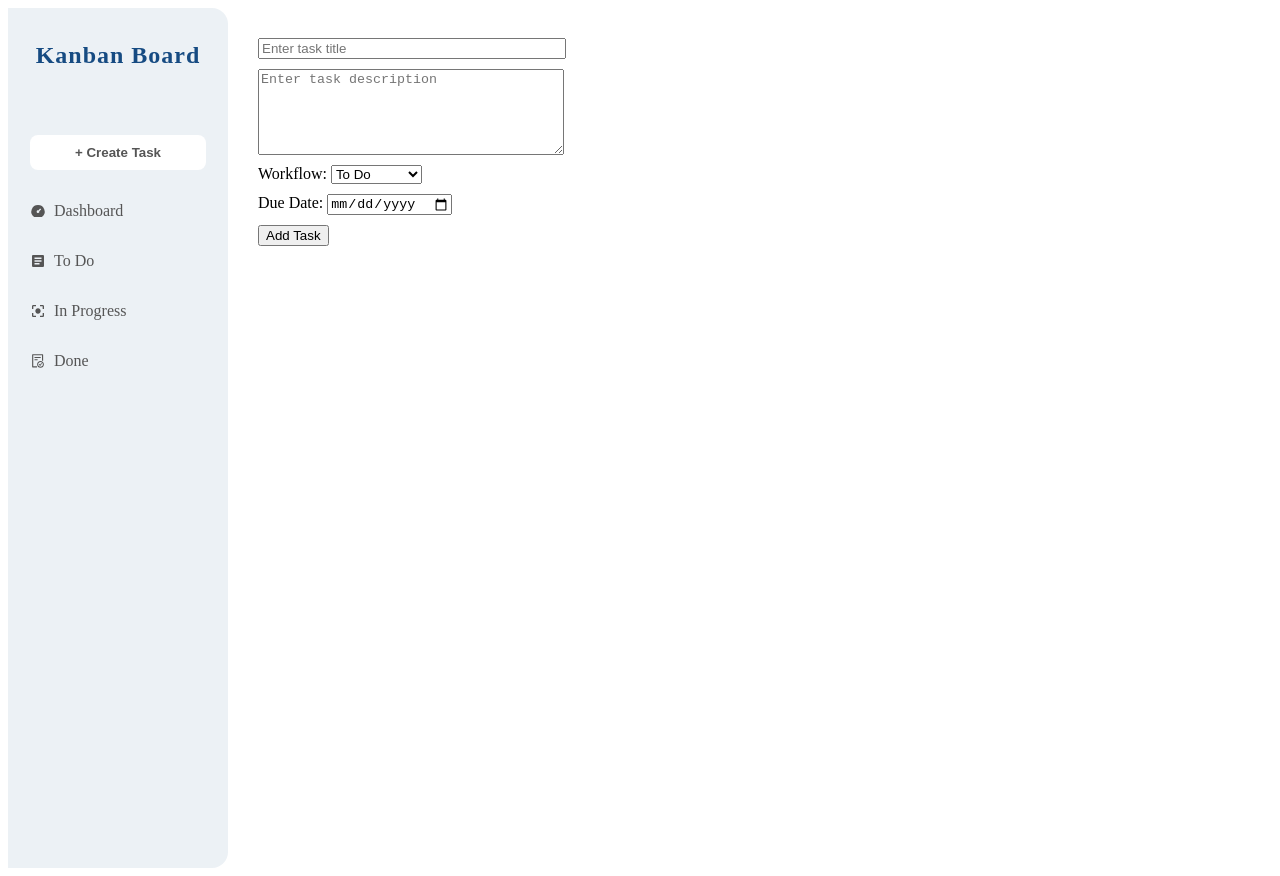
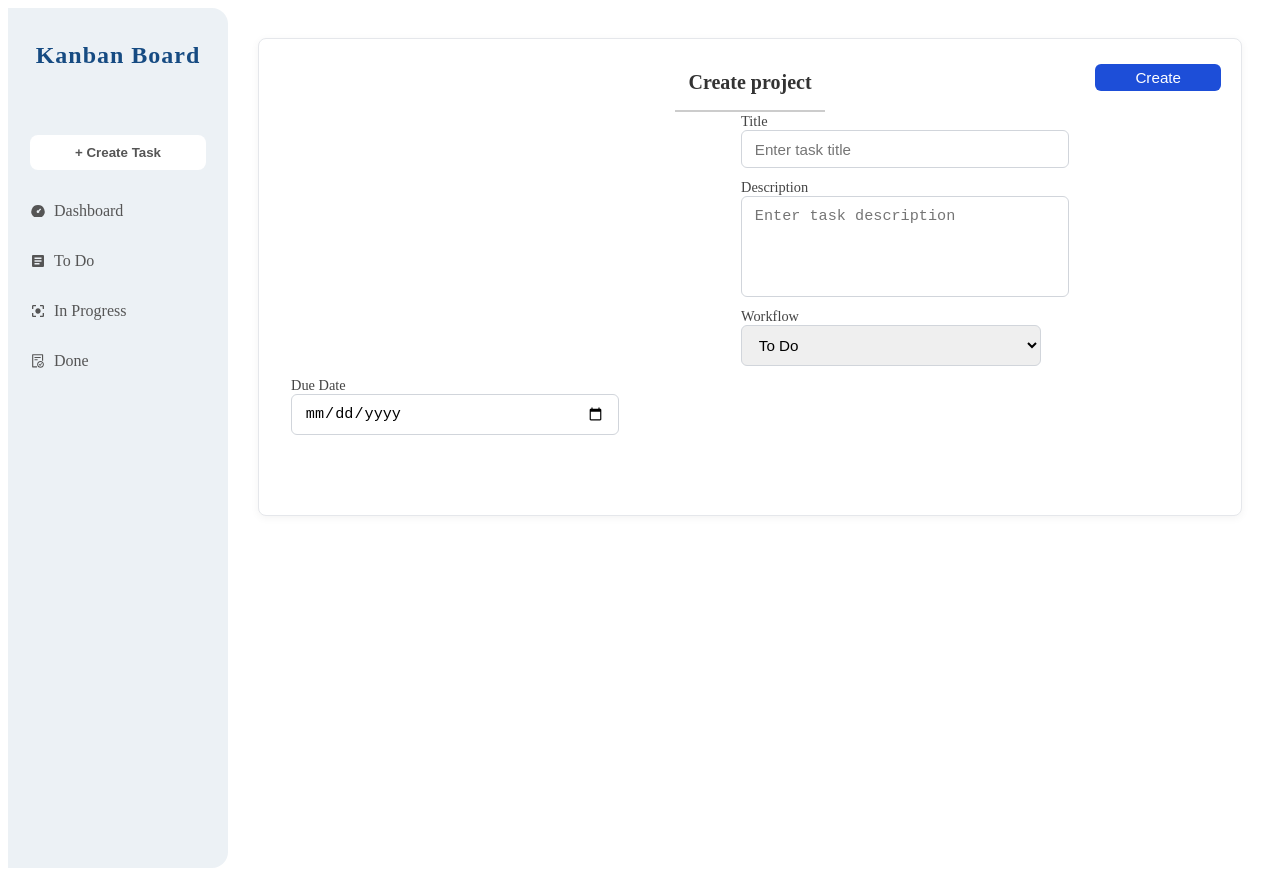
Before and after one commit to bingle-bb/KanbanBoard, a React (Vite) app: page /create-task in a window 1280 px wide. Built offline with nearby package versions, Linux system fonts and the light colour scheme.

Commit message:
styling Task Form

```diff
--- a/src/components/TaskForm.jsx
+++ b/src/components/TaskForm.jsx
@@ -32,8 +32,13 @@ const TaskForm = () => {
   };
 
   return (
+    <div className="taskform_container mx-auto ms-2">
+        <div className="taskform_control ">
+          <h2 className="taskform_title ">Create project</h2>
         <form onSubmit={handleSubmit} style={{ marginBottom: "20px" }}>
         {/* Title */}
+        <div className="title_input_control">
+          <label htmlFor="title">Title</label>
           <input
           type="text"
           placeholder="Enter task title"
@@ -42,8 +47,11 @@ const TaskForm = () => {
           required
           style={{ display: "block", marginBottom: "10px", width: "300px" }}
         />
+        </div>
 
         {/* Description */}
+        <div className="description_input_control">
+          <label htmlFor="description">Description</label>
         <textarea
           placeholder="Enter task description"
           value={description}
@@ -55,32 +63,39 @@ const TaskForm = () => {
             height: "80px",
           }}
         />
+        </div>
 
         {/* Workflow / Status */}
-      <label>Workflow: </label>
+        <div className="work_flow_control">
+          <label>Workflow </label>
         <select
           value={status}
           onChange={(e) => setStatus(e.target.value)}
-        style={{ marginBottom: "10px" }}
+          style={{ marginBottom: "10px" , display:"block" }}
         >
           <option value="todo">To Do</option>
           <option value="inprogress">In Progress</option>
           <option value="done">Done</option>
         </select>
+        </div>
 
         {/* Due date */}
-      <br />
-      <label>Due Date: </label>
+
+        <div className="date_select_control">
+          <label>Due Date </label>
         <input
           type="date"
           value={due}
           onChange={(e) => setDue(e.target.value)}
-        style={{ marginBottom: "10px" }}
+              style={{ marginBottom: "10px", display:"block" }}
         />
         <br />
+        </div>
 
-      <button type="submit">Add Task</button>
+        <button type="submit">Create</button>
       </form>
+        </div>
+    </div>
   );
 };
 
--- a/src/styles/TaskForm.css
+++ b/src/styles/TaskForm.css
@@ -0,0 +1,92 @@
+/* TaskForm.css */
+
+.taskform_container {
+  background: #fff;
+  border: 1px solid #e5e7eb;
+  border-radius: 8px;
+  padding: 2rem;
+  box-shadow: 0 2px 8px rgba(0, 0, 0, 0.05);
+  position: relative;
+  align-items: center;
+}
+
+.taskform_control{
+  /* border: 1px solid black; */
+  align-items: center;
+
+}
+
+.taskform_title {
+  font-size: 1.25rem;
+  font-weight: 600;
+  text-align: center;
+  margin: 0 auto !important;
+  color: #333;
+  width: 150px;
+  border-bottom: 2px solid #ccc;
+  display: block;
+  padding-bottom:1rem;
+
+}
+
+.title_input_control,
+.description_input_control,
+.work_flow_control,
+.date_select_contro{
+  margin-left: 450px;
+}
+
+/* Input fields */
+.taskform_container input[type="text"],
+.taskform_container textarea,
+.taskform_container select,
+.taskform_container input[type="date"] {
+  width: 300px;
+  padding: 0.6rem 0.8rem;
+  border: 1px solid #d1d5db;
+  border-radius: 6px;
+  font-size: 0.95rem;
+  outline: none;
+  transition: border 0.2s ease-in-out;
+}
+
+.taskform_container input:focus,
+.taskform_container textarea:focus,
+.taskform_container select:focus {
+  border-color: #2563eb;
+  box-shadow: 0 0 0 1px #2563eb;
+}
+
+/* Labels */
+.taskform_container label {
+  font-size: 0.9rem;
+  font-weight: 500;
+  margin-right: 10px;
+  color: #444;
+}
+
+/* Textarea */
+.taskform_container textarea {
+  resize: none;
+  min-height: 80px;
+}
+
+/* Button */
+.taskform_container button {
+  display: inline-block;
+  background-color: #1d4ed8;
+  color: #fff;
+  border: none;
+  border-radius: 6px;
+  padding: 5px 40px;
+  font-size: 0.95rem;
+  cursor: pointer;
+  transition: background 0.2s ease-in-out;
+  position: absolute;
+  top: 25px;
+  right: 20px;
+}
+
+.taskform_container button:hover {
+  background-color: #1e40af;
+}
```
Lines whose indentation alone changed are shown as unchanged.
